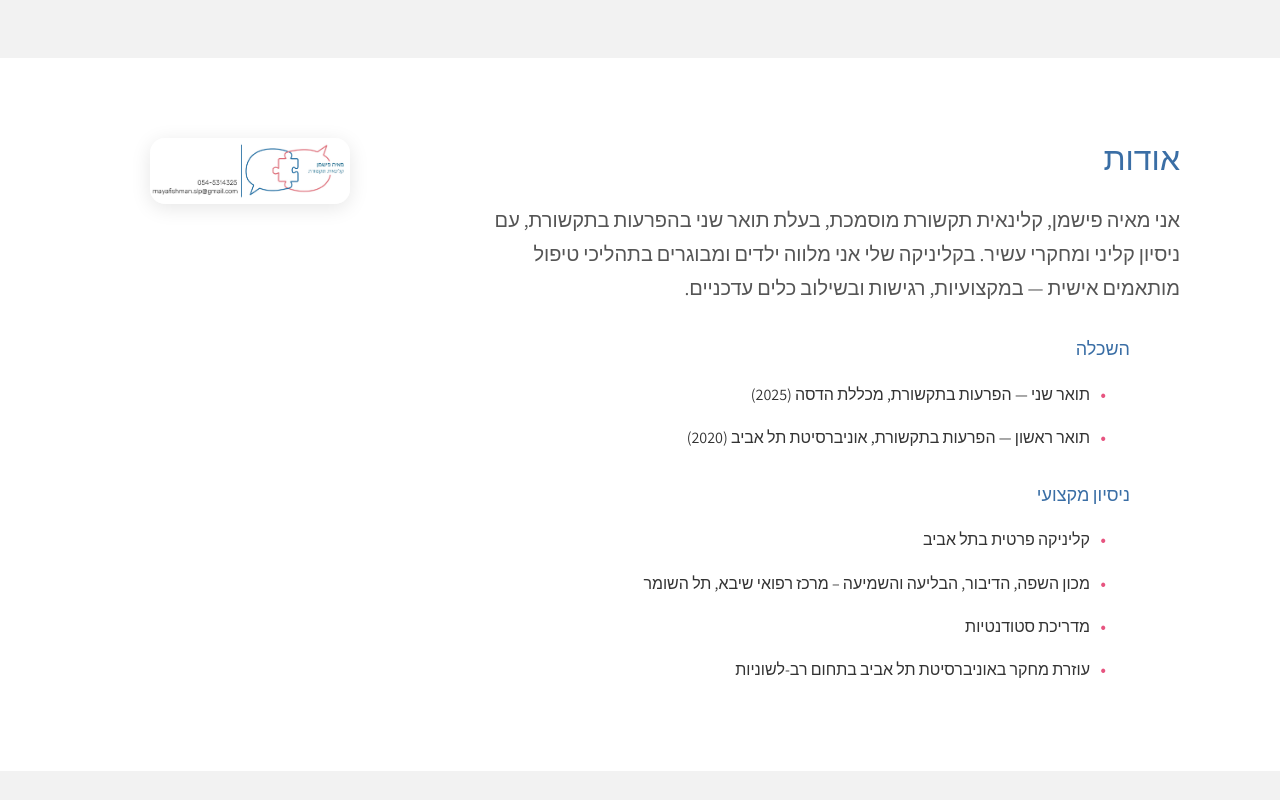
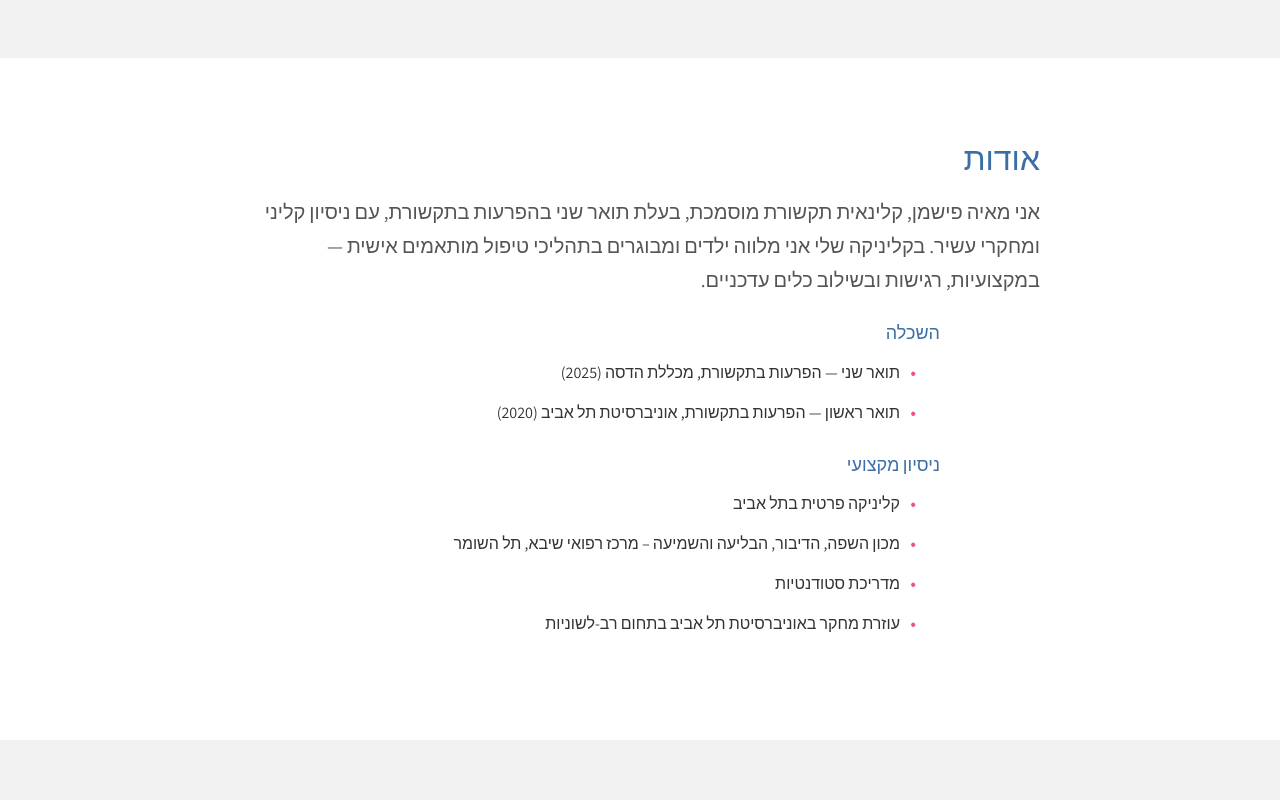
Before and after one commit to mayafishmanslp/mayafishmanslp.github.io, a plain HTML site: page index.html in a window 1280 px wide. Shown: the part 540-1340 px from the top of the page. Drawn offline with Linux system fonts and the light colour scheme.

Commit message:
Maya Fishman SLP Landing Page - advanced work

```diff
--- a/css/responsive.css
+++ b/css/responsive.css
@@ -116,18 +116,18 @@
 
     /* About section */
     .about-content {
-        flex-direction: row;
-        align-items: flex-start;
-        gap: 3rem;
+        flex-direction: column;
+        align-items: center;
+        gap: 2rem;
     }
 
     .about-text {
-        text-align: left;
+        text-align: center;
     }
 
     .section-title {
         font-size: 24px;
-        text-align: left;
+        text-align: center;
     }
 
     .about-description {
@@ -253,15 +253,7 @@
     }
 
     .about-content {
-        gap: 4rem;
-    }
-
-    .about-image {
-        max-width: 300px;
-    }
-
-    .about-image .image-placeholder {
-        height: 300px;
+        gap: 2rem;
     }
 
     .section-title {
@@ -371,7 +363,7 @@
 
     /* About section */
     .about-content {
-        gap: 5rem;
+        gap: 2rem;
     }
 
     .section-title {
--- a/css/styles.css
+++ b/css/styles.css
@@ -270,15 +270,17 @@ p {
 
 /* About Section */
 .about {
-    padding: 60px 0;
+    padding: 50px 0;
     background-color: #FFFFFF;
 }
 
 .about-content {
     display: flex;
     flex-direction: column;
-    gap: 2rem;
+    gap: 1rem;
     align-items: center;
+    max-width: 800px;
+    margin: 0 auto;
 }
 
 .about-image {
@@ -302,7 +304,7 @@ p {
 }
 
 .about-text {
-    flex: 2;
+    width: 100%;
     text-align: center;
 }
 
@@ -310,14 +312,14 @@ p {
     color: #3A6EA5;
     font-size: 20px;
     font-weight: 700;
-    margin-bottom: 1.5rem;
+    margin-bottom: 1rem;
     text-align: center;
 }
 
 .about-description {
     font-size: 16px;
-    line-height: 1.7;
-    margin-bottom: 2rem;
+    line-height: 1.6;
+    margin-bottom: 1.5rem;
     color: #555;
 }
 
@@ -330,21 +332,22 @@ p {
 .credentials h4 {
     color: #3A6EA5;
     font-size: 16px;
-    margin-top: 1.5rem;
-    margin-bottom: 0.75rem;
+    margin-top: 1.25rem;
+    margin-bottom: 0.5rem;
 }
 
 .credentials ul {
     list-style: none;
     padding-left: 0;
+    margin-bottom: 1rem;
 }
 
 .credentials li {
-    padding: 0.5rem 0;
+    padding: 0.4rem 0;
     padding-left: 1rem;
     position: relative;
     font-size: 14px;
-    line-height: 1.5;
+    line-height: 1.4;
 }
 
 .credentials li::before {
--- a/index.html
+++ b/index.html
@@ -203,9 +203,6 @@
     <section id="about" class="about">
         <div class="container">
             <div class="about-content">
-                <div class="about-image">
-                    <img src="images/mayafishman 2.jpg" alt="Maya Fishman" class="about-photo">
-                </div>
                 <div class="about-text">
                     <h3 class="section-title" data-en="About" data-he="אודות">אודות</h3>
                     <p class="about-description"
```
